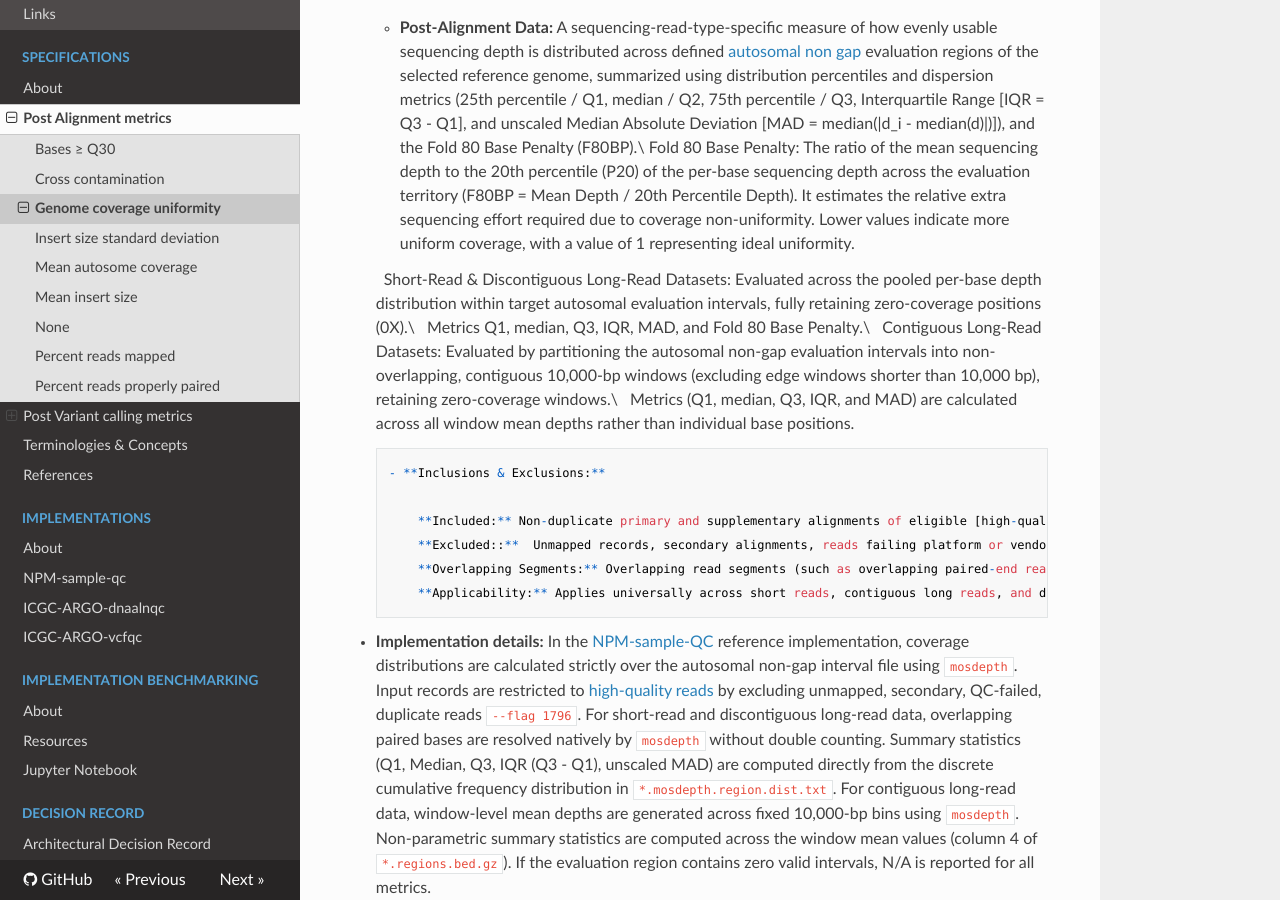
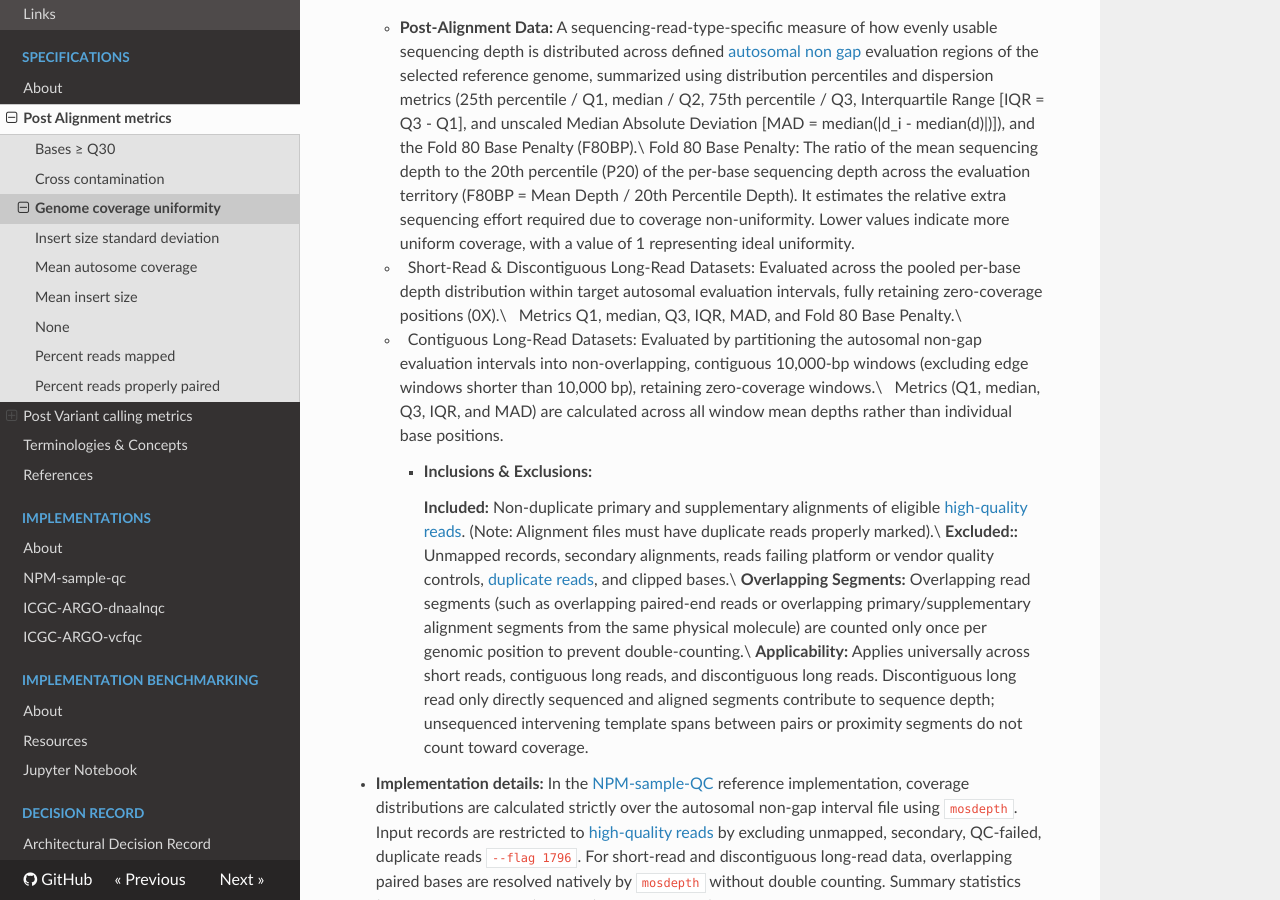
Before and after one commit to ga4gh/quality-control-wgs, an MkDocs documentation site: the page built from docs/metrics_definitions/genome-coverage-uniformity.md, in a window 1280 px wide and 900 px high, scrolled down 204 px. Built offline with MkDocs 1.6.1, drawn with Linux system fonts in a browser that asks for light colours; nearby versions of some CDN libraries.

Commit message:
update metric description

```diff
--- a/docs/metrics_definitions/genome-coverage-uniformity.md
+++ b/docs/metrics_definitions/genome-coverage-uniformity.md
@@ -6,9 +6,9 @@
    A sequencing-read-type-specific measure of how evenly usable sequencing depth is distributed across defined [autosomal non gap](#autosomes-non-gap-regions) evaluation regions of the selected reference genome, summarized using distribution percentiles and dispersion metrics (25th percentile / Q1, median / Q2, 75th percentile / Q3, Interquartile Range [IQR = Q3 - Q1], and unscaled Median Absolute Deviation [MAD = median(|d_i - median(d)|)]), and the Fold 80 Base Penalty (F80BP).\
    Fold 80 Base Penalty: The ratio of the mean sequencing depth to the 20th percentile (P20) of the per-base sequencing depth across the evaluation territory (F80BP = Mean Depth / 20th Percentile Depth). It estimates the relative extra sequencing effort required due to coverage non-uniformity. Lower values indicate more uniform coverage, with a value of 1 representing ideal uniformity.
 
-      &ensp;Short-Read & Discontiguous Long-Read Datasets: Evaluated across the pooled per-base depth distribution within target autosomal evaluation intervals, fully retaining zero-coverage positions (0X).\
+      - &ensp;Short-Read & Discontiguous Long-Read Datasets: Evaluated across the pooled per-base depth distribution within target autosomal evaluation intervals, fully retaining zero-coverage positions (0X).\
       &ensp;Metrics Q1, median, Q3, IQR, MAD, and Fold 80 Base Penalty.\
-      &ensp;Contiguous Long-Read Datasets: Evaluated by partitioning the autosomal non-gap evaluation intervals into non-overlapping, contiguous 10,000-bp windows (excluding edge windows shorter than 10,000 bp), retaining zero-coverage windows.\
+      - &ensp;Contiguous Long-Read Datasets: Evaluated by partitioning the autosomal non-gap evaluation intervals into non-overlapping, contiguous 10,000-bp windows (excluding edge windows shorter than 10,000 bp), retaining zero-coverage windows.\
       &ensp;Metrics (Q1, median, Q3, IQR, and MAD) are calculated across all window mean depths rather than individual base positions.
 
         - **Inclusions & Exclusions:**
```
